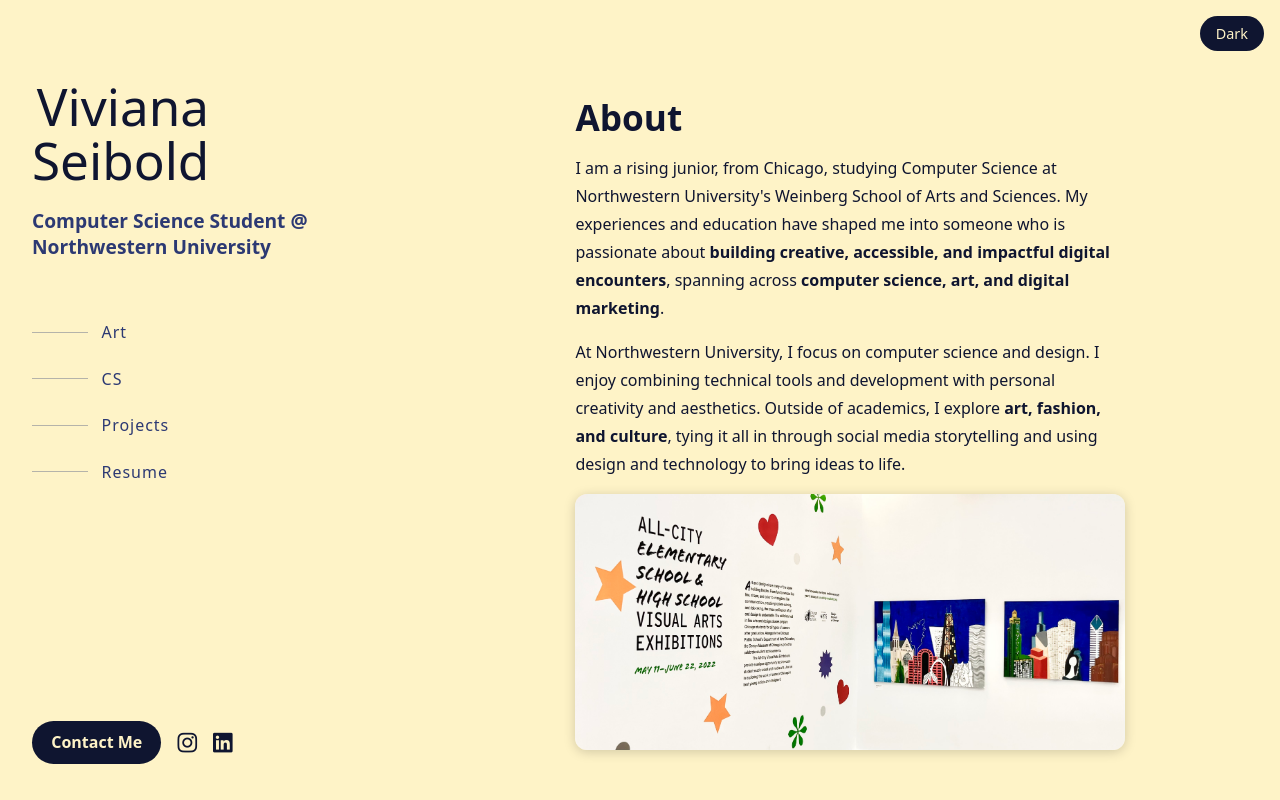
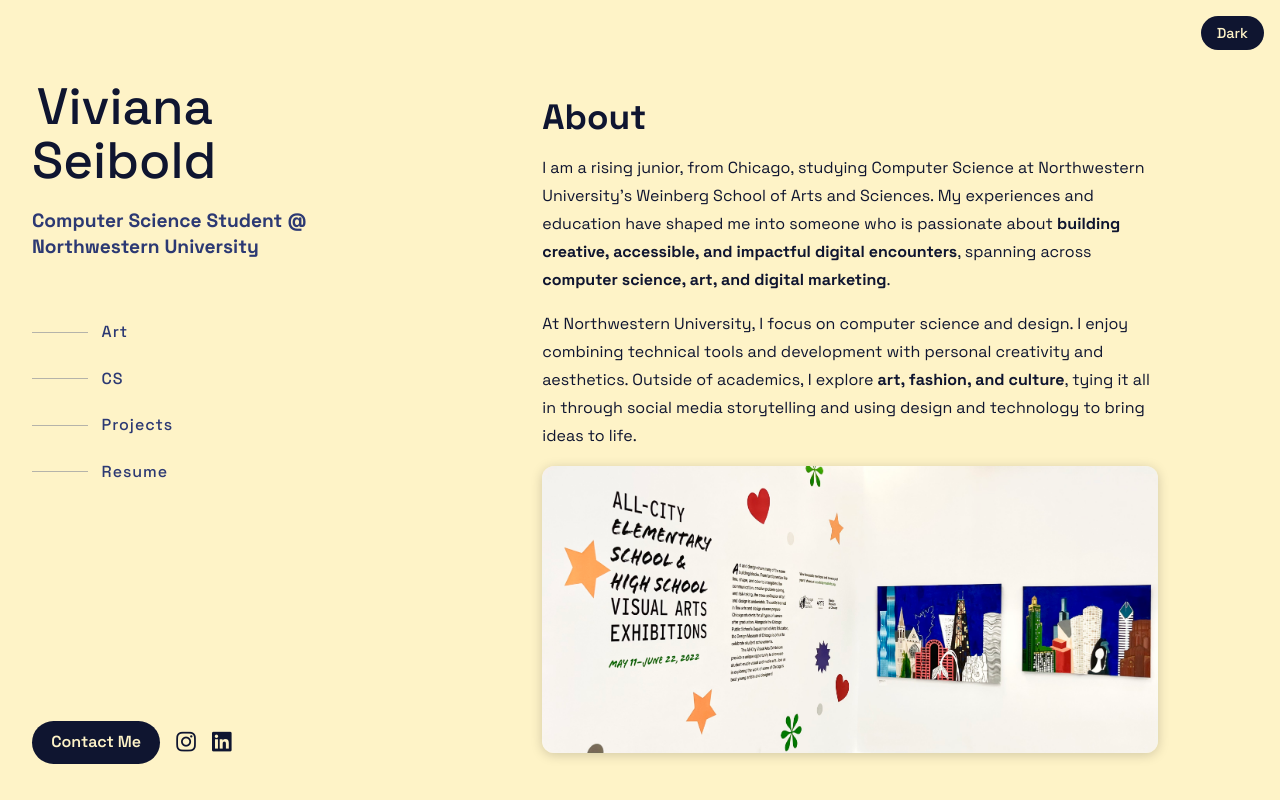
Before and after one commit to vivianaseibold/WebPortfolio, a React (Vite) app: page / in a window 1280 px wide. Built offline with nearby package versions, Linux system fonts and the light colour scheme.

Commit message:
modifying font and insta link

```diff
--- a/index.html
+++ b/index.html
@@ -4,7 +4,13 @@
     <meta charset="UTF-8" />
     <link rel="icon" type="image/svg+xml" href="/vite.svg" />
     <meta name="viewport" content="width=device-width, initial-scale=1.0" />
-    <title>Vite + React</title>
+    <title>Viviana Seibold — Portfolio</title>
+    <link rel="preconnect" href="https://fonts.googleapis.com" />
+    <link rel="preconnect" href="https://fonts.gstatic.com" crossorigin />
+    <link
+    href="https://fonts.googleapis.com/css2?family=Space+Grotesk:wght@400;500;600;700&display=swap"
+    rel="stylesheet"
+    />
   </head>
   <body>
     <div id="root"></div>
--- a/src/components/Layout.jsx
+++ b/src/components/Layout.jsx
@@ -27,7 +27,7 @@ export default function Layout() {
           <div className="contact-row">
             <a className="contact-button" href="mailto: vivianaseibold2027@u.northwestern.edu">Contact Me</a>
             <div className="social-icons" aria-label="Social links">
-              <a href="https://instagram.com/vivianaseiboldd" target="_blank" rel="noopener noreferrer" aria-label="Instagram">
+              <a href="https://instagram.com/vivianaseiboldart" target="_blank" rel="noopener noreferrer" aria-label="Instagram">
                 <i className="fa-brands fa-instagram" aria-hidden="true"></i>
               </a>
               <a href="https://linkedin.com/in/viviana-seibold" target="_blank" rel="noopener noreferrer" aria-label="LinkedIn">
--- a/src/index.css
+++ b/src/index.css
@@ -1,5 +1,6 @@
 :root {
-  font-family: system-ui, Avenir, Helvetica, Arial, sans-serif;
+  font-family: "Space Grotesk", system-ui, -apple-system, BlinkMacSystemFont,
+    "Segoe UI", sans-serif;
   line-height: 1.5;
   font-weight: 400;
 
--- a/src/theme.css
+++ b/src/theme.css
@@ -24,6 +24,7 @@ html, body {
   margin: 0;
   background: var(--bg);
   color: var(--fg);
-  font-family: system-ui, sans-serif;
+  font-family: "Space Grotesk", system-ui, -apple-system, BlinkMacSystemFont,
+    "Segoe UI", sans-serif;
   transition: background-color .3s, color .3s;
 }
```
Also changed, not shown: 1 other file (tests, documents, lock files or other folders).
